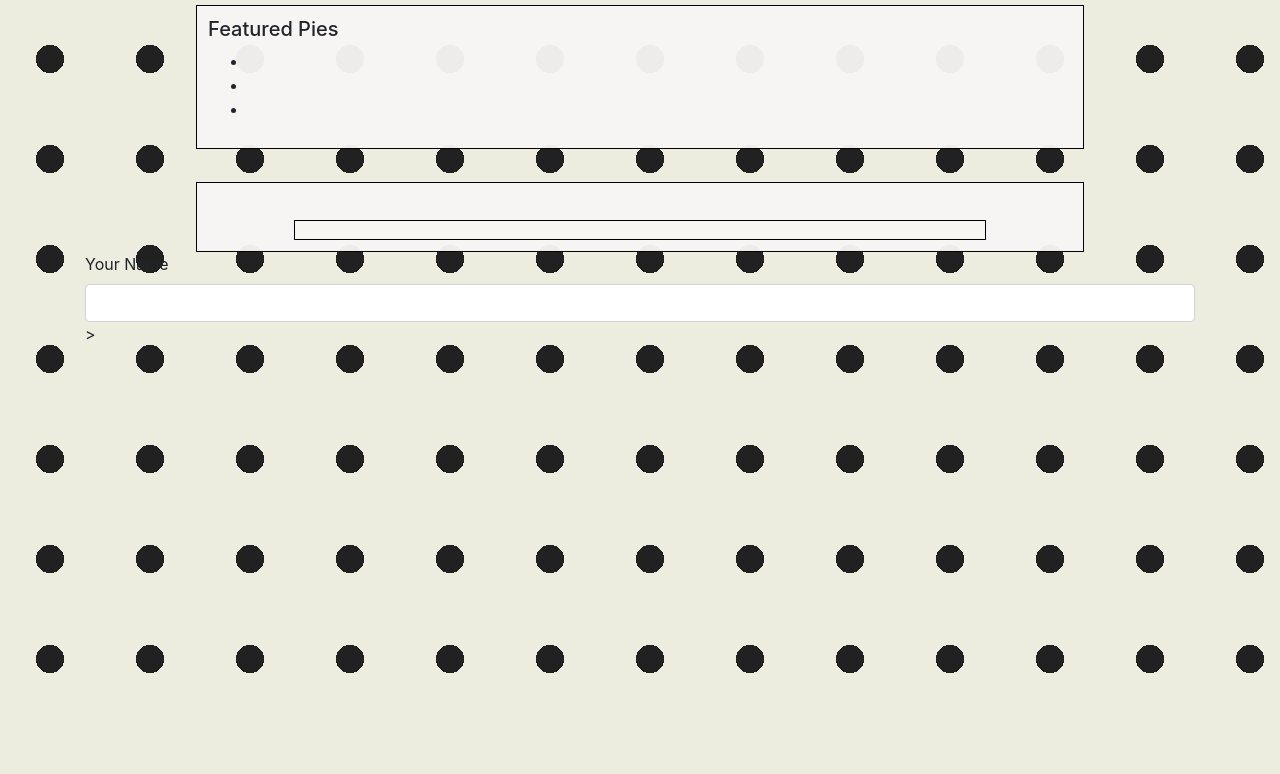
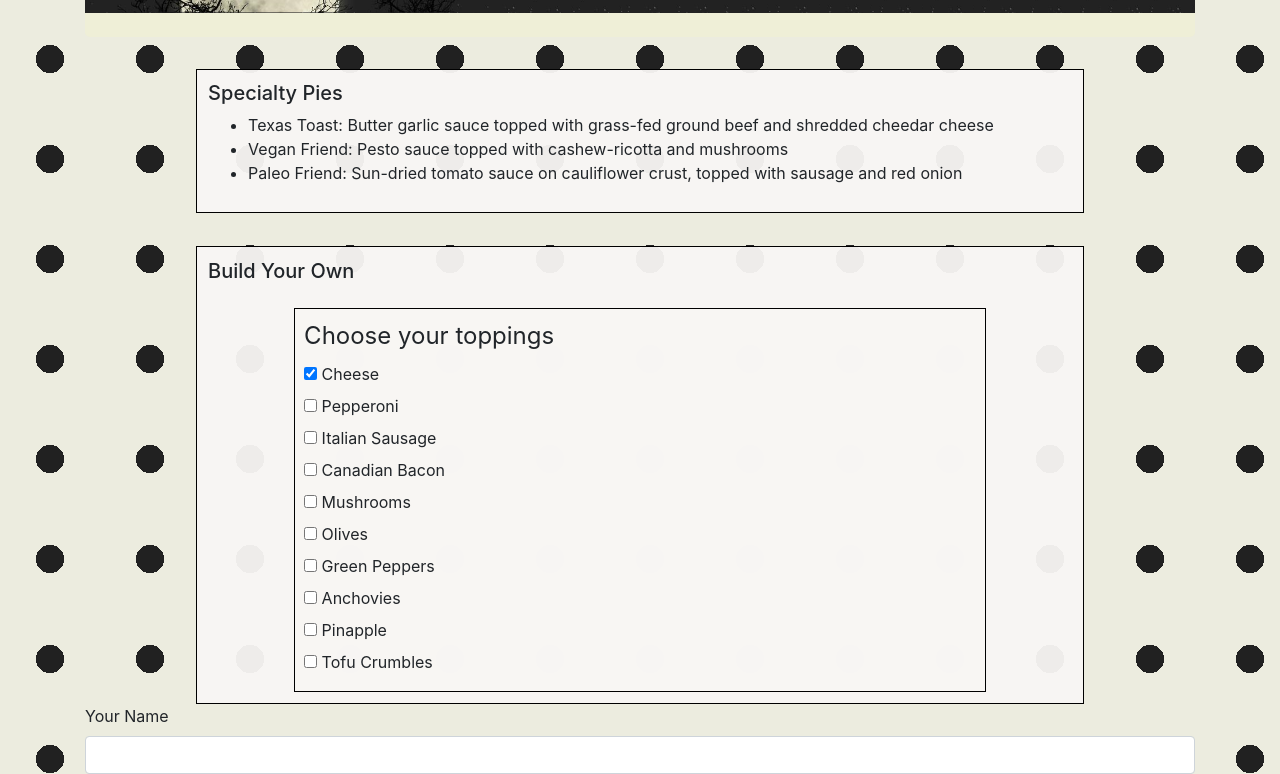
Before and after one commit to RosarioRu/pizza-order, a plain HTML site: page index.html in a window 1280 px wide. Shown: the part 91-865 px from the top of the page. Before the commit the page ends 800 px from the top, so only its background shows below. Drawn offline with Linux system fonts and the light colour scheme.

Commit message:
Add inputs into the #make-your-own form for multiple selections for toppings.

```diff
--- a/index.html
+++ b/index.html
@@ -9,27 +9,73 @@
 </head>
 <body>
   <div class="container">
-    <div class="pizzeria-name">
-      <h1>Dad's Pizza</h1>
+    <div class="jumbotron">
+      <!-- <h1>Night Owl Pizza</h1>-->
       <p>The tastiest pizza on the West Coast</p>
     </div>
     <div class="featured-pies">
-      <h5>Featured Pies</h5>
+      <h5>Specialty Pies</h5>
       <ul>
-        <li></li>
-        <li></li>
-        <li></li>
+        <li>Texas Toast: Butter garlic sauce topped with grass-fed ground beef and shredded cheedar cheese</li>
+        <li>Vegan Friend: Pesto sauce topped with cashew-ricotta and mushrooms</li>
+        <li>Paleo Friend: Sun-dried tomato sauce on cauliflower crust, topped with sausage and red onion</li>
       </ul>
     </div>
     <div class="custom-pizza">
+      <h5>Build Your Own</h5>
       <form id="make-your-own">
+        <fieldset>
+          <legend>Choose your toppings</legend>
+          <div>
+            <input type="checkbox" id="cheese" name="toppings" value="cheese" checked>
+            <label for="cheese">Cheese</label>
+          </div>
+          <div>
+            <input type="checkbox" id="pepperoni" name="toppings" value="pepperoni">
+            <label for="music">Pepperoni</label>
+          </div>
+          <div>
+            <input type="checkbox" id="sausage" name="toppings" value="sausage">
+            <label for="sausage">Italian Sausage</label>
+          </div>
+          <div>
+            <input type="checkbox" id="bacon" name="toppings" value="bacon">
+            <label for="bacon">Canadian Bacon</label>
+          </div>
+          <div>
+            <input type="checkbox" id="mushrooms" name="toppings" value="mushrooms">
+            <label for="mushrooms">Mushrooms</label>
+          </div>
+          <div>
+            <input type="checkbox" id="olives" name="toppings" value="olives">
+            <label for="olives">Olives</label>
+          </div>
+          <div>
+            <input type="checkbox" id="peppers" name="toppings" value="peppers">
+            <label for="peppers">Green Peppers</label>
+          </div>
+          <div>
+            <input type="checkbox" id="fish" name="toppings" value="fish">
+            <label for="fish">Anchovies</label>
+          </div>
+          <div>
+            <input type="checkbox" id="pinapple" name="toppings" value="pineapple">
+            <label for="pinapple">Pinapple</label>
+          </div>
+          <div>
+            <input type="checkbox" id="tofu" name="toppings" value="tofu">
+            <label for="tofu">Tofu Crumbles</label>
+          </div>
+        </fieldset>
 
       </form>
     </div>
+
+
     <div class="customer-info">
       <form id="customer">
         <label for="name">Your Name</label>
-        <input id="name" class="form-control" type="text" required>>
+        <input id="name" class="form-control" type="text" required>
       </form>
     </div>
 
```
